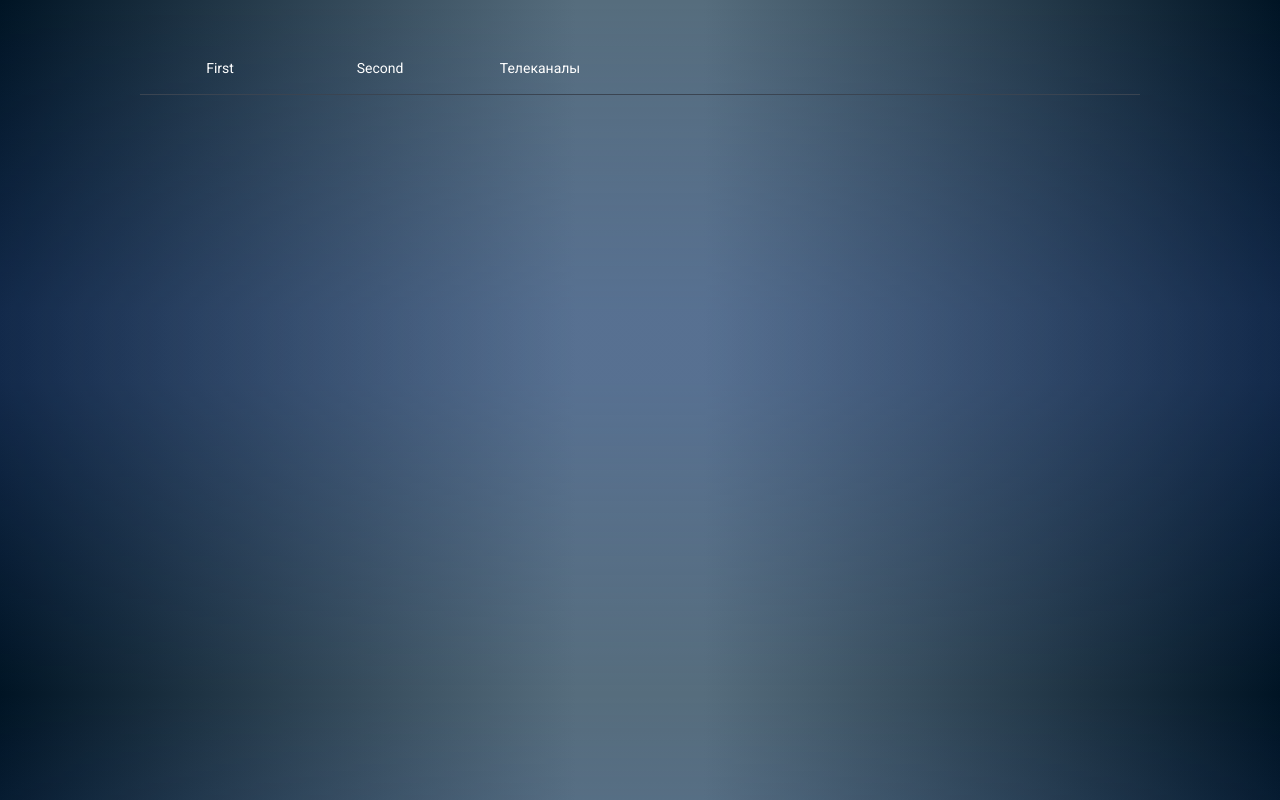
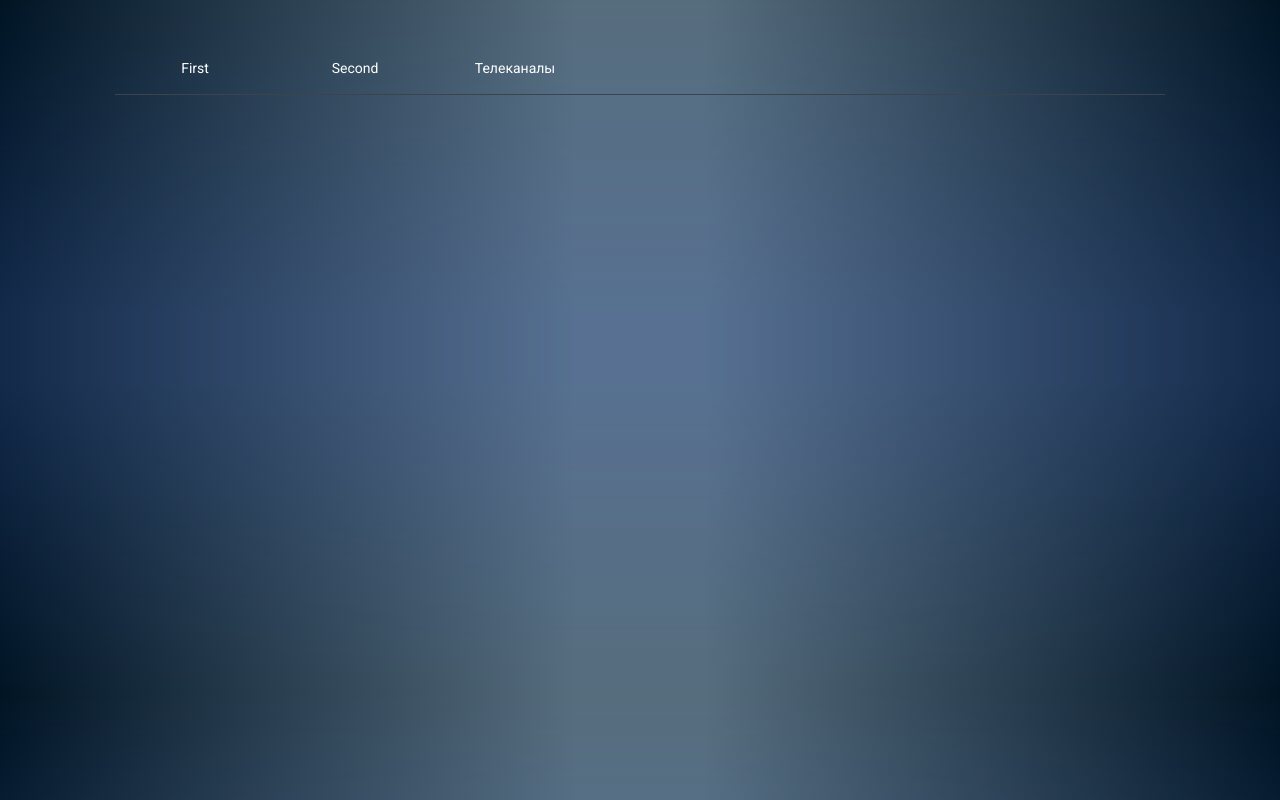
Before and after one commit to pdronenko/mts-test-app, an Angular app: page / in a window 1280 px wide. Built offline with nearby package versions, Linux system fonts and the light colour scheme.

Commit message:
update layout

```diff
--- a/src/app/modules/layout/layout.component.scss
+++ b/src/app/modules/layout/layout.component.scss
@@ -1,5 +1,5 @@
 .centered {
-  max-width: 1000px;
+  max-width: 1050px;
   padding: 0 20px;
   margin: auto;
 }
```
